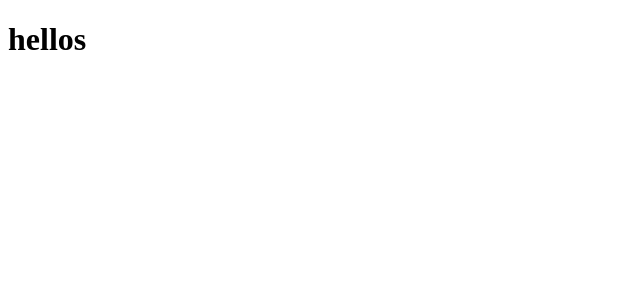
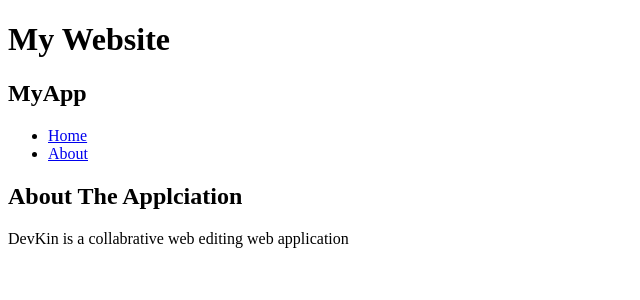
Before and after one commit to Ibrahim0Ineizeh/DevKin, a React (Vite) app in the folder devkin-frontend/: page /about in a window 1280 px wide. Shown: the top 300 px of the page, without its empty margins (0-640 px from the left). Built offline with nearby package versions, Linux system fonts and the light colour scheme.

Commit message:
Made The navbar for the application routing

```diff
--- a/devkin-frontend/package.json
+++ b/devkin-frontend/package.json
@@ -12,7 +12,8 @@
   "dependencies": {
     "prop-types": "^15.8.1",
     "react": "^18.3.1",
-    "react-dom": "^18.3.1"
+    "react-dom": "^18.3.1",
+    "react-router-dom": "^6.26.2"
   },
   "devDependencies": {
     "@eslint/js": "^9.9.0",
--- /dev/null
+++ b/devkin-frontend/src/App.jsx
@@ -0,0 +1,28 @@
+// App.jsx
+import React from 'react';
+import { Routes, Route } from 'react-router-dom';
+import Home from './pages/Home';
+import About from './pages/About';
+import Navbar from './Navbar';
+import Dashboard from "./pages/Dashboard"
+
+function App() {
+  return (
+    <div>
+      <h1>My Website</h1>
+      <Navbar />
+      <Routes>
+        <Route path="/" element={<Home />} />
+        <Route path="/about" element={<About />} />
+        {/* <Route path="/signin" element={<About />} />
+        <Route path="/signup" element={<About />} /> */}
+        {/* <Route
+          path="/dashboard"
+          element={isAuthenticated ? <Dashboard /> : <Navigate to="/signin" />}
+        /> */}
+      </Routes>
+    </div>
+  );
+}
+
+export default App;
--- /dev/null
+++ b/devkin-frontend/src/Navbar.jsx
@@ -0,0 +1,19 @@
+// Navbar.js
+import React from 'react';
+import { Link } from 'react-router-dom';
+
+const Navbar = () => {
+  return (
+    <nav className="navbar">
+      <div className="logo">
+        <h1>MyApp</h1>
+      </div>
+      <ul className="nav-links">
+        <li><Link to="/">Home</Link></li>
+        <li><Link to="/about">About</Link></li>
+      </ul>
+    </nav>
+  );
+}
+
+export default Navbar;
--- /dev/null
+++ b/devkin-frontend/src/Pages/About.jsx
@@ -0,0 +1,13 @@
+// pages/Home.jsx
+import React from 'react';
+
+const About = () => {
+  return (
+    <div>
+      <h2>About The Applciation</h2>
+      <p>DevKin is a collabrative web editing web application</p>
+    </div>
+  );
+}
+
+export default About;
--- /dev/null
+++ b/devkin-frontend/src/Pages/Dashboard.jsx
@@ -0,0 +1,13 @@
+// pages/Home.jsx
+import React from 'react';
+
+const Home = () => {
+  return (
+    <div>
+      <h2>Dashboard</h2>
+      <p>this is your dashboard</p>
+    </div>
+  );
+}
+
+export default Home;
--- /dev/null
+++ b/devkin-frontend/src/Pages/Home.jsx
@@ -0,0 +1,13 @@
+// pages/Home.jsx
+import React from 'react';
+
+const Home = () => {
+  return (
+    <div>
+      <h2>Home Page</h2>
+      <p>Welcome to the Home page!</p>
+    </div>
+  );
+}
+
+export default Home;
--- a/devkin-frontend/src/main.jsx
+++ b/devkin-frontend/src/main.jsx
@@ -1,8 +1,13 @@
 import { StrictMode } from 'react'
 import { createRoot } from 'react-dom/client'
+import ReactDOM from 'react-dom/client';
+import { BrowserRouter } from 'react-router-dom'; // Import BrowserRouter
+import App from './App';
 
 createRoot(document.getElementById('root')).render(
   <StrictMode>
-    <h1>hellos</h1>
+    <BrowserRouter>
+      <App />
+    </BrowserRouter>
   </StrictMode>,
 )
```
Also changed, not shown: 1 other file (tests, documents, lock files or other folders).
